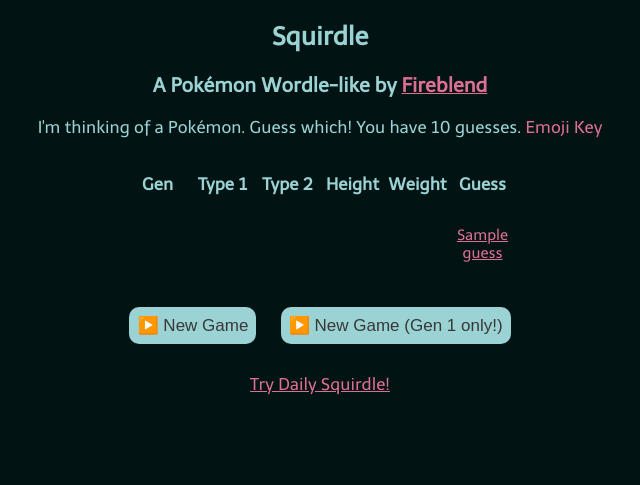
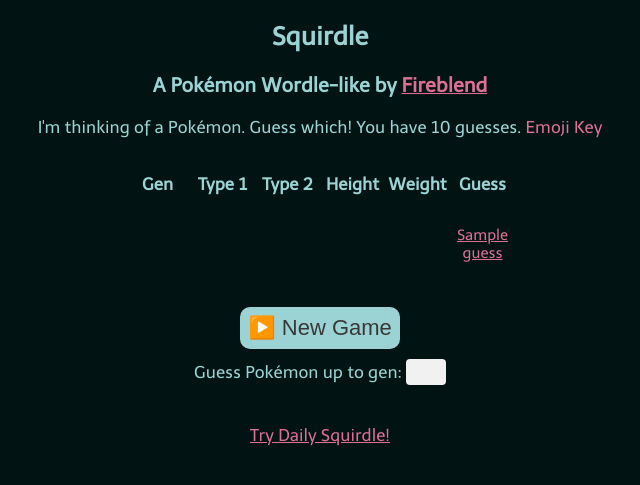
Before and after one commit to Fireblend/squirdle, a Flask app: template templates/index.html in a window 1280 px wide. Shown: the top 485 px of the page, without its empty margins (320-960 px from the left). Run offline with Flask 2, Linux system fonts and the light colour scheme; the template is opened without the code that fills it: most values are stand-ins (such as "Sample title", 1, 10 or a date in 2020).

Commit message:
Replaced gen 1 mode for a maximum generation input, trimmed the input suggestions to match

```diff
--- a/app.py
+++ b/app.py
@@ -18,41 +18,46 @@
         secret = request.cookies.get(prefix+'secret')
         attempts = int(request.cookies.get(prefix+'attempts'))
         previousGuesses = request.cookies.get(prefix+'game_record')
+        maxGen = request.cookies.get(prefix+'max_gen')
         previousGuesses = json.loads(previousGuesses)
         gameOver = 1 if len(previousGuesses) > 0 and previousGuesses[-1]["name"] == 1 else 2 if attempts <= 0 else 0
     except:
         previousGuesses = []
         gameOver = 0
         attempts = 8
+        maxGen = 8
 
-    return previousGuesses, gameOver, secret, attempts
+    return previousGuesses, gameOver, secret, attempts, maxGen
 
-def handleGameOver(previousGuesses, gameOver, secret, attempts, daily):
+def handleGameOver(previousGuesses, gameOver, secret, attempts, daily, maxGen):
     # Stat collecting: Sends guesses, secret pokemon, remaining attempts and whether it's a daily attempt to stats endpoint.
-    message = json.dumps({"guesses":[x['Guess'] for x in previousGuesses], "result":gameOver, "secret":secret, "attempts":attempts, "daily":daily, "timestamp":str(datetime.now())})
+    message = json.dumps({"guesses":[x['Guess'] for x in previousGuesses], "result":gameOver, "secret":secret, "attempts":attempts, "maxGen":maxGen, "daily":daily, "timestamp":str(datetime.now())})
     return requests.post(API_STATS_URL, headers={"x-api-key":API_KEY}, json={"message":message})
 
 @app.route("/")
 def index():
+    gen = 8
     if 'clear' in request.args or not 'secret' in request.cookies:
         try:
-            gen = int(request.args['gen'])
+            gen = int(request.args['maxgen'])
         except:
             gen = 8
+
         resp = make_response(redirect(url_for('index')))
         resp.set_cookie('game_record', "[]")
+        resp.set_cookie('max_gen', f"{gen}")
         resp.set_cookie('secret', getPokemon(gen=gen))
-        resp.set_cookie('attempts', '8' if gen == 8 else '5')
-        resp.set_cookie('total_attempts', '8' if gen == 8 else '5')
+        resp.set_cookie('attempts', '5' if gen <= 2 else '6' if gen <= 4 else '7' if gen <= 6 else '8')
+        resp.set_cookie('total_attempts', '5' if gen <= 2 else '6' if gen <= 4 else '7' if gen <= 6 else '8')
         return resp
 
-    previousGuesses, gameOver, secret, attempts = getCookieData()
+    previousGuesses, gameOver, secret, attempts, maxGen = getCookieData()
     mosaic = "\n".join([x['emoji'] for x in previousGuesses])
-    return render_template("index.html", data=previousGuesses, gameOver=gameOver, pokemon=getPokeList(), secret=secret, error=False, mosaic=mosaic, attempts=attempts)
+    return render_template("index.html", data=previousGuesses, gameOver=gameOver, maxgen=maxGen, pokemon=getPokeList(gen=maxGen), secret=secret, error=False, mosaic=mosaic, attempts=attempts)
 
 @app.route("/", methods=['POST'])
 def guess():
-    previousGuesses, gameOver, secret, attempts = getCookieData()
+    previousGuesses, gameOver, secret, attempts, maxGen = getCookieData()
 
     if(not gameOver):
         if (hint := getHint(request.form['guess'], secret)):
@@ -60,16 +65,16 @@
             attempts -= 1
         else:
             mosaic = "\n".join([x['emoji'] for x in previousGuesses])
-            return render_template('index.html', data=previousGuesses, gameOver=gameOver, pokemon=getPokeList(), secret=secret, error=True, mosaic=mosaic, attempts=attempts)
+            return render_template('index.html', data=previousGuesses, gameOver=gameOver, maxgen=maxGen, pokemon=getPokeList(gen=maxGen), secret=secret, error=True, mosaic=mosaic, attempts=attempts)
 
         gameOver = 1 if previousGuesses[-1]["name"] == 1 else 2 if attempts <= 0 else 0
         if(gameOver):
-            handleGameOver(previousGuesses, gameOver, secret, attempts, False)
+            handleGameOver(previousGuesses, gameOver, secret, attempts, False, maxGen)
 
     total_attempts = request.cookies.get('total_attempts')
     guesses = len(previousGuesses) if gameOver == 1 else 'X'
     mosaic = f"Squirdle {guesses}/{total_attempts}\\n\\n" +"\\n".join([x['emoji'] for x in previousGuesses])
-    resp = make_response(render_template('index.html', data=previousGuesses, gameOver=gameOver, pokemon=getPokeList(), secret=secret, error=False, mosaic=mosaic, attempts=attempts))
+    resp = make_response(render_template('index.html', data=previousGuesses, gameOver=gameOver, maxgen=maxGen, pokemon=getPokeList(gen=maxGen), secret=secret, error=False, mosaic=mosaic, attempts=attempts))
     resp.set_cookie('game_record', json.dumps(previousGuesses))
     resp.set_cookie('attempts', str(attempts))
 
@@ -77,22 +82,24 @@
 
 @app.route("/daily")
 def daily():
+    print(request.cookies)
     if not 'd_secret' in request.cookies:
         resp = make_response(redirect(url_for('daily')))
         expire_date = datetime.combine(datetime.date(datetime.now()-timedelta(hours=10)), datetime.min.time())+timedelta(days=1, hours=10)
         resp.set_cookie('d_game_record', "[]", expires=expire_date)
         resp.set_cookie('d_secret', getPokemon(daily=True), expires=expire_date)
         resp.set_cookie('d_attempts', '8', expires=expire_date)
+        resp.set_cookie('d_max_gen', '8', expires=expire_date)
         resp.set_cookie('d_total_attempts', '8', expires=expire_date)
         return resp
 
-    previousGuesses, gameOver, secret, attempts = getCookieData(daily=True)
+    previousGuesses, gameOver, secret, attempts, maxGen = getCookieData(daily=True)
     mosaic = "\n".join([x['emoji'] for x in previousGuesses])
     return render_template("daily.html", data=previousGuesses, gameOver=gameOver, pokemon=getPokeList(), secret=secret, error=False, mosaic=mosaic, attempts=attempts)
 
 @app.route("/daily", methods=['POST'])
 def dailyGuess():
-    previousGuesses, gameOver, secret, attempts = getCookieData(daily=True)
+    previousGuesses, gameOver, secret, attempts, maxGen = getCookieData(daily=True)
 
     if(not gameOver):
         if (hint := getHint(request.form['guess'], secret, daily=True)):
@@ -104,7 +111,7 @@
 
         gameOver = 1 if previousGuesses[-1]["name"] == 1 else 2 if attempts <= 0 else 0
         if(gameOver):
-            handleGameOver(previousGuesses, gameOver, secret, attempts, True)
+            handleGameOver(previousGuesses, gameOver, secret, attempts, True, maxGen)
 
     total_attempts = request.cookies.get('d_total_attempts')
     guesses = len(previousGuesses) if gameOver == 1 else 'X'
--- a/static/style.css
+++ b/static/style.css
@@ -15,7 +15,7 @@
   }
 
   .togglec {
-    font-size : 17px;
+    font-size : 22px;
     border-style: solid;
     border-width: 0px;
     color: #383838;
@@ -82,7 +82,15 @@
     height:auto;
   }
 
-  input {
+  .mg_input {
+    border-radius: 4px;
+    max-width: 40px;
+    border: 1px solid transparent;
+    background-color: #f1f1f1;
+    font-size: 19px;
+  }
+
+  .guess_input {
     border: 1px solid transparent;
     background-color: #f1f1f1;
     padding: 10px;
@@ -164,9 +172,4 @@
     .autocomplete{
       width: 200px;
     }
-
-    .togglec {
-      font-size: 15px;
-      margin: 3px;
-    }
   }
--- a/templates/index.html
+++ b/templates/index.html
@@ -64,9 +64,9 @@
 {% endif %}
 <form autocomplete="off" method="POST">
   <div class="autocomplete">
-    <input id="guess" type="text" name="guess" placeholder="Pokemon Name">
+    <input class="guess_input" id="guess" type="text" name="guess" placeholder="Pokemon Name">
   </div>
-  <input type="submit" value="Submit">
+  <input class="guess_input" type="submit" value="Submit">
 </form><br>
 {% endif %}
 
@@ -83,8 +83,9 @@
 
 <form action="{{ url_for('index', clear=True) }}" method="GET">
   <input type="hidden" name="clear" value="1" />
-  <button class="togglec" type="submit" name="gen" value="8">▶️ New Game</button>
-  <button class="togglec" type="submit" name="gen" value="1">▶️ New Game (Gen 1 only!)</button>
+  <button class="togglec" type="submit" name="gen" value="8">▶️ New Game</button><br>
+  <label for="quantity">Guess Pokémon up to gen:</label>
+  <input class="mg_input" type="number" id="maxgen" name="maxgen" min="1" max="8" value="{{maxgen}}" oninput="validity.valid||(value='');"><br><br>
 </form>
 <br><a href="https://squirdle.fireblend.com/daily">Try Daily Squirdle!</a>
 
```
Also changed, not shown: pokeutils.py (+5 -4 lines).
